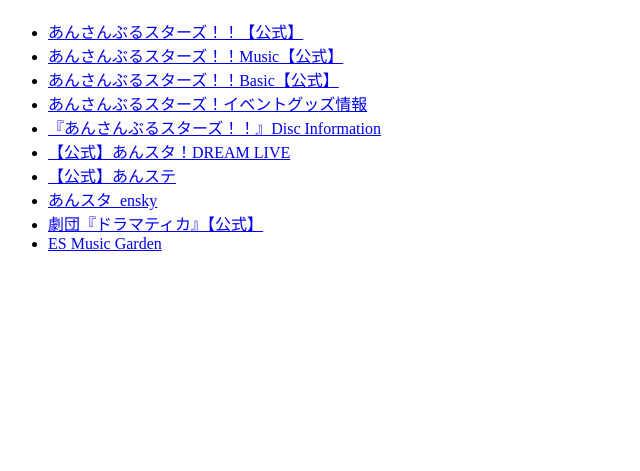
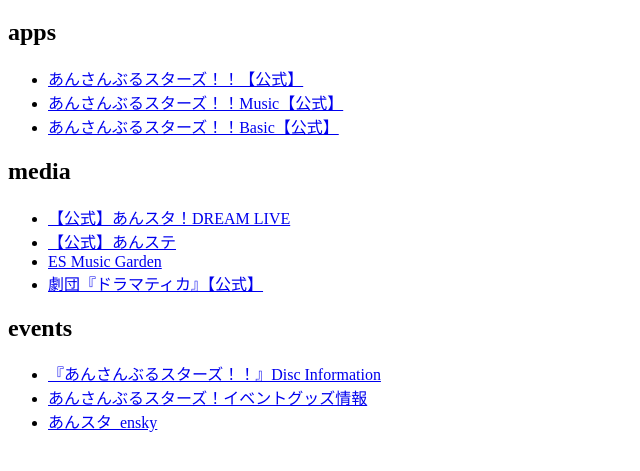
Before and after one commit to djrenot/all-ens, a plain HTML site: page twitters.html in a window 1280 px wide. Shown: the part 61-532 px from the top of the page, without its empty margins (0-640 px from the left). Drawn offline with Linux system fonts and the light colour scheme.

Commit message:
categorise accounts

```diff
--- a/twitters.html
+++ b/twitters.html
@@ -11,8 +11,9 @@
     <h1>Official Twitters</h1>
   </header>
   <main>
-    <!-- TODO: categolise accounts -->
     <!-- TODO: show latest tweets for important accounts -->
+
+    <h2>apps</h2>
     <ul class="list-accounts">
       <li>
         <a href="https://twitter.com/ensemble_stars">あんさんぶるスターズ！！【公式】</a>
@@ -23,12 +24,10 @@
       <li>
         <a href="https://twitter.com/enstars_basic">あんさんぶるスターズ！！Basic【公式】</a>
       </li>
-      <li>
-        <a href="https://twitter.com/enstars_events">あんさんぶるスターズ！イベントグッズ情報</a>
-      </li>
-      <li>
-        <a href="https://twitter.com/ES_Disc_info">『あんさんぶるスターズ！！』Disc Information</a>
-      </li>
+    </ul>
+
+    <h2>media</h2>
+    <ul class="list-accounts">
       <li>
         <a href="https://twitter.com/stars_dreamlive">【公式】あんスタ！DREAM LIVE</a>
       </li>
@@ -36,13 +35,23 @@
         <a href="https://twitter.com/ensemble_stage">【公式】あんステ</a>
       </li>
       <li>
-        <a href="https://twitter.com/ensemble_ensky!">あんスタ_ensky</a>
+        <a href="https://twitter.com/stars_esmg">ES Music Garden</a>
       </li>
       <li>
         <a href="https://twitter.com/dramatica_stage">劇団『ドラマティカ』【公式】</a>
       </li>
+    </ul>
+
+    <h2>events</h2>
+    <ul class="list-accounts">
       <li>
-        <a href="https://twitter.com/stars_esmg">ES Music Garden</a>
+        <a href="https://twitter.com/ES_Disc_info">『あんさんぶるスターズ！！』Disc Information</a>
+      </li>
+      <li>
+        <a href="https://twitter.com/enstars_events">あんさんぶるスターズ！イベントグッズ情報</a>
+      </li>
+      <li>
+        <a href="https://twitter.com/ensemble_ensky!">あんスタ_ensky</a>
       </li>
     </ul>
   </main>
```
